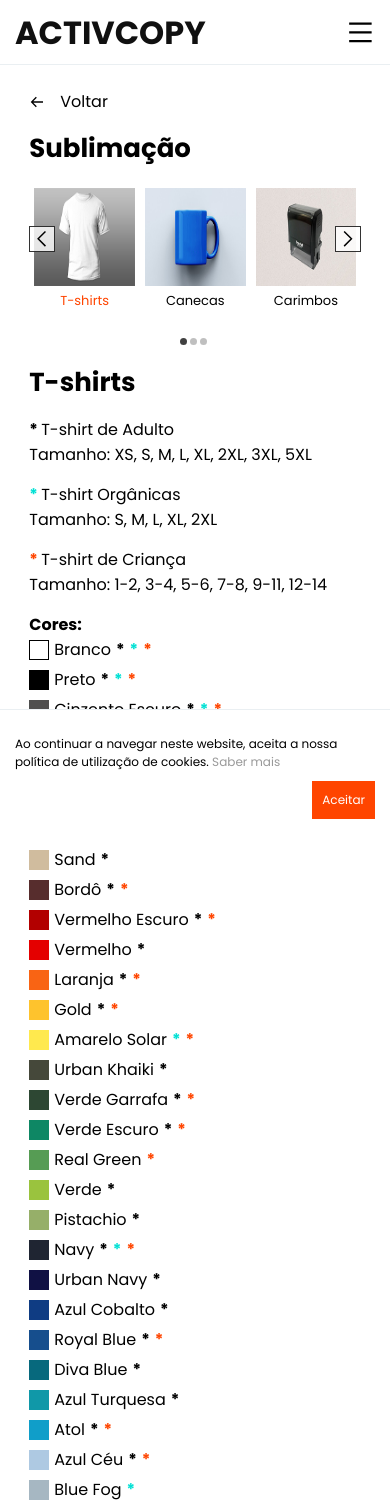
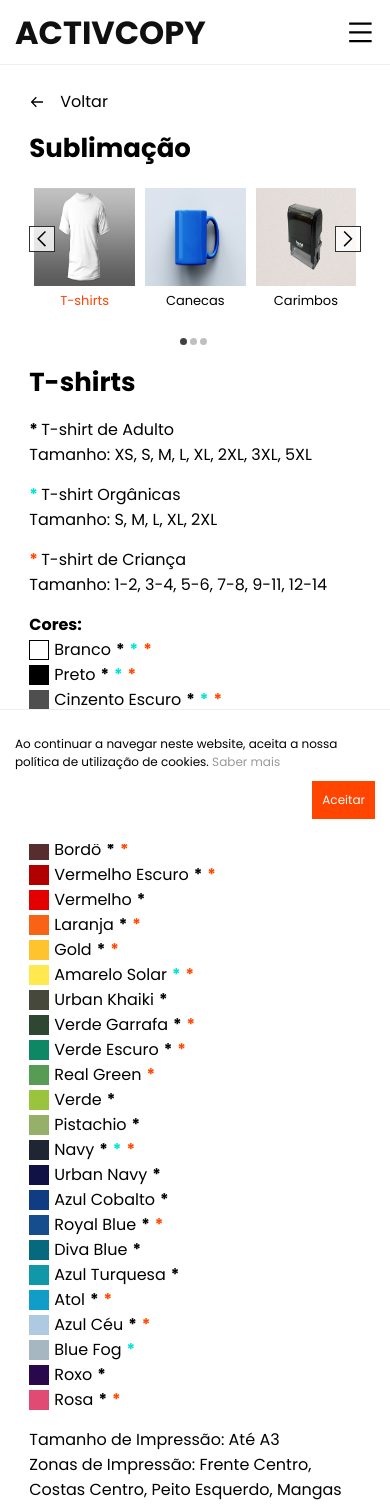
Before and after one commit to tquintal/activcopy, a React (Create React App) app: page /services/sublimation in a window 390 px wide. Shown: the top 1506 px of the page. Built offline with nearby package versions, Linux system fonts and the light colour scheme.

Commit message:
V1.2 small tweaks

```diff
--- a/src/style/Services.css
+++ b/src/style/Services.css
@@ -109,11 +109,9 @@
 
 .colors-container {
   display: flex;
-  flex-direction: column;
-  /* align-items: center; */
-  gap: 5px;
-  grid-gap: 5px;
-  flex-wrap: wrap;
+  flex-direction: row;
+  gap: 75px;
+  grid-gap: 75px;
 }
 
 .color-content {
@@ -149,6 +147,12 @@
     font-size: 13px;
   }
 
+  .colors-container {
+    flex-direction: column;
+    gap: 0px;
+    grid-gap: 0px;
+  }
+
   .digital-printing-container {
     flex-direction: column;
   }
--- a/src/views/services/Sublimation.jsx
+++ b/src/views/services/Sublimation.jsx
@@ -146,6 +146,7 @@ function Content() {
                                 <div className='tshirt-container'>
                                     <p className='service-description' style={{ fontWeight: 'bold' }}>{t('Sublimation.FirstSMTShirtColorTitle')}</p>
                                     <div className='colors-container'>
+                                        <div>
                                             <div className='color-content'><div className='tshirt-color' style={{ backgroundColor: '#ffffff', border: '1px', borderColor: '#000000', borderStyle: 'solid' }}></div><p>Branco</p><CGuiderAll /></div>
                                             <div className='color-content'><div className='tshirt-color' style={{ backgroundColor: '#000000' }}></div><p>Preto</p><CGuiderAll /></div>
                                             <div className='color-content'><div className='tshirt-color' style={{ backgroundColor: '#4f4f4f' }}></div><p>Cinzento Escuro</p><CGuiderAll /></div>
@@ -157,6 +158,8 @@ function Content() {
                                             <div className='color-content'><div className='tshirt-color' style={{ backgroundColor: '#572D2D' }}></div><p>Bordô</p><CGuiderAdultChild /></div>
                                             <div className='color-content'><div className='tshirt-color' style={{ backgroundColor: '#b20000' }}></div><p>Vermelho Escuro</p><CGuiderAdultChild /></div>
                                             <div className='color-content'><div className='tshirt-color' style={{ backgroundColor: '#e40000' }}></div><p>Vermelho</p><CGuiderAdult /></div>
+                                        </div>
+                                        <div>
                                             <div className='color-content'><div className='tshirt-color' style={{ backgroundColor: '#f96414' }}></div><p>Laranja</p><CGuiderAdultChild /></div>
                                             <div className='color-content'><div className='tshirt-color' style={{ backgroundColor: '#fec32d' }}></div><p>Gold</p><CGuiderAdultChild /></div>
                                             <div className='color-content'><div className='tshirt-color' style={{ backgroundColor: '#ffe94e' }}></div><p>Amarelo Solar</p><CGuiderChildOrganic /></div>
@@ -168,6 +171,8 @@ function Content() {
                                             <div className='color-content'><div className='tshirt-color' style={{ backgroundColor: '#96af69' }}></div><p>Pistachio</p><CGuiderAdult /></div>
                                             <div className='color-content'><div className='tshirt-color' style={{ backgroundColor: '#1f2532' }}></div><p>Navy</p><CGuiderAll /></div>
                                             <div className='color-content'><div className='tshirt-color' style={{ backgroundColor: '#101144' }}></div><p>Urban Navy</p><CGuiderAdult /></div>
+                                        </div>
+                                        <div>
                                             <div className='color-content'><div className='tshirt-color' style={{ backgroundColor: '#0f3c83' }}></div><p>Azul Cobalto</p><CGuiderAdult /></div>
                                             <div className='color-content'><div className='tshirt-color' style={{ backgroundColor: '#164e8d' }}></div><p>Royal Blue</p><CGuiderAdultChild /></div>
                                             <div className='color-content'><div className='tshirt-color' style={{ backgroundColor: '#07697d' }}></div><p>Diva Blue</p><CGuiderAdult /></div>
@@ -177,6 +182,7 @@ function Content() {
                                             <div className='color-content'><div className='tshirt-color' style={{ backgroundColor: '#a6b7c2' }}></div><p>Blue Fog</p><CGuiderOrganic /></div>
                                             <div className='color-content'><div className='tshirt-color' style={{ backgroundColor: '#29094c' }}></div><p>Roxo</p><CGuiderAdult /></div>
                                             <div className='color-content'><div className='tshirt-color' style={{ backgroundColor: '#e14a72' }}></div><p>Rosa</p><CGuiderAdultChild /></div>
+                                        </div>
                                     </div>
                                 </div>
                                 <p>{t('Sublimation.FirstSMDesc')}</p>
--- a/src/views/shop/TShirts.jsx
+++ b/src/views/shop/TShirts.jsx
@@ -1,5 +1,4 @@
 import React, { useState } from 'react'
-import { Link } from 'react-router-dom'
 import { useTranslation } from 'react-i18next'
 import { roundUp } from '../../utils'
 import { motion } from 'framer-motion'
@@ -140,7 +139,6 @@ export default function TShirtSize() {
                         <option value='Roxo'>Roxo</option>
                         <option value='Rosa'>Rosa</option>
                     </select>
-                    <Link to='/services/sublimation' style={{ all: 'unset' }}><div style={{ width: '106px' }}>Lista de cores</div></Link>
                 </div>
             )
         } else if (order.TShirt === 'T-Shirt Criança') {
@@ -167,7 +165,6 @@ export default function TShirtSize() {
                         <option value='Azul Céu'>Azul Céu</option>
                         <option value='Rosa'>Rosa</option>
                     </select>
-                    <Link to='/services/sublimation' style={{ all: 'unset' }}><div style={{ width: '106px' }}>Lista de cores</div></Link>
                 </div>
             )
         } else {
@@ -185,7 +182,6 @@ export default function TShirtSize() {
                         <option value='Navy'>Navy</option>
                         <option value='Blue Fog'>Blue Fog</option>
                     </select>
-                    <Link to='/services/sublimation' style={{ all: 'unset' }}><div style={{ width: '106px' }}>Lista de cores</div></Link>
                 </div>
             )
         }
```
Lines whose indentation alone changed are shown as unchanged.
